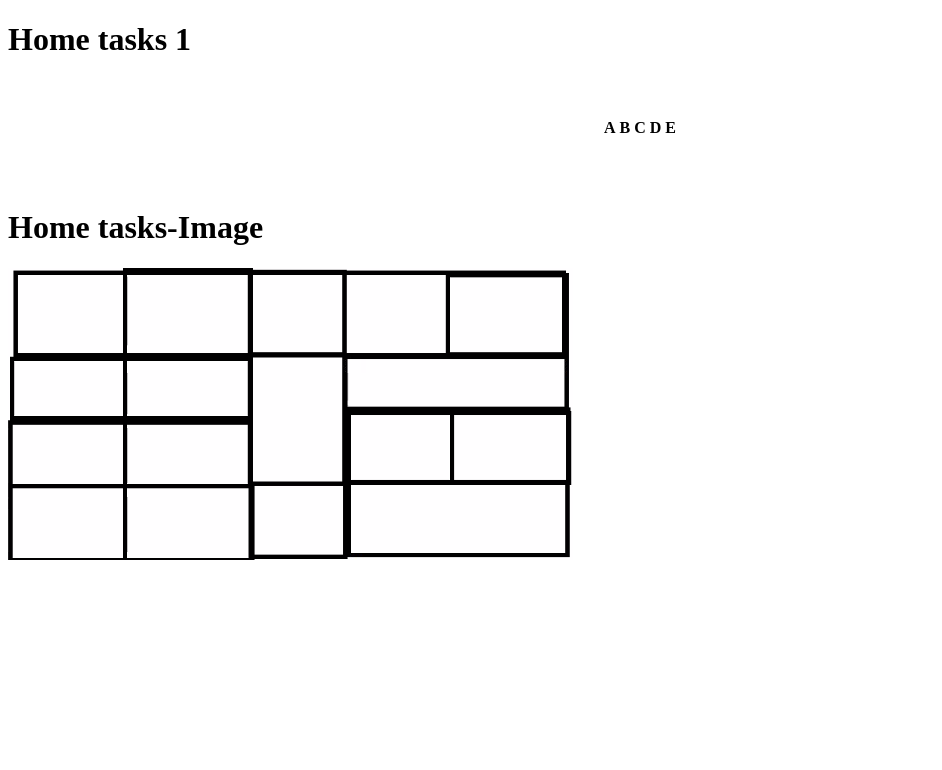
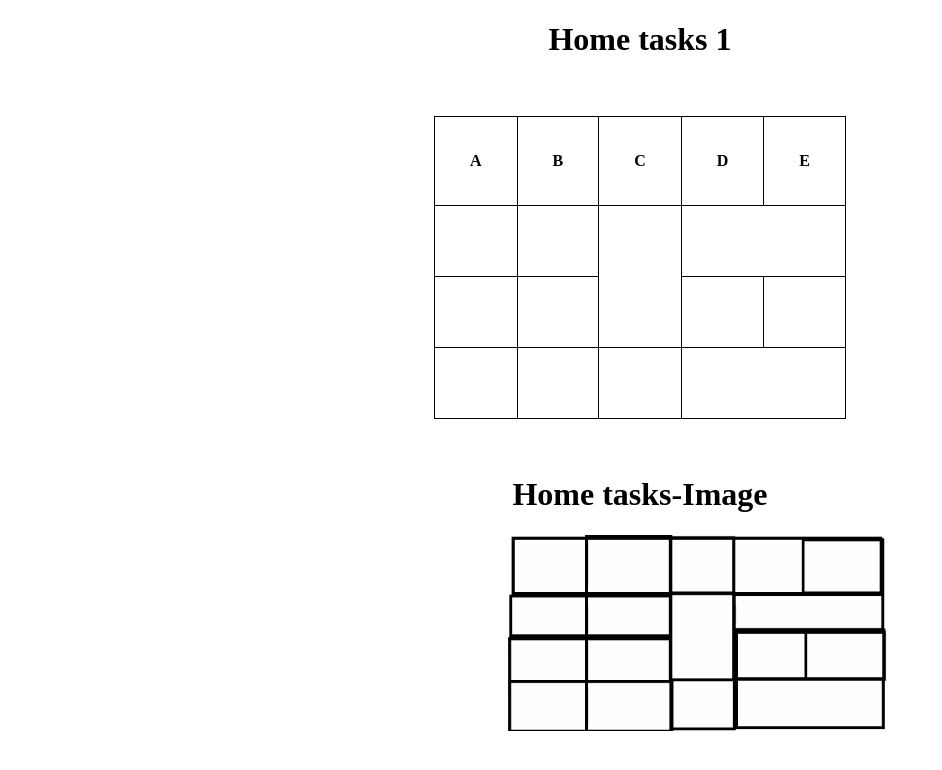
Before and after one commit to Kawser-SK/Home-tasks-1, a plain HTML site: page index.html in a window 1280 px wide. Shown: the whole page, without its empty margins (0-942 px from the left). Drawn offline with Linux system fonts and the light colour scheme.

Commit message:
Update index.html

```diff
--- a/index.html
+++ b/index.html
@@ -4,11 +4,21 @@
     <meta charset="UTF-8">
     <meta name="viewport" content="width=device-width, initial-scale=1.0">
     <title>Home tasks 1</title>
-    <link rel="stylesheet" href="style.css">
+    <style>
+        table, th, td {
+        border: 1px solid black;
+        border-collapse: collapse;
+        padding: 35px;
+        }
+        img{
+            margin-left: 500px;
+            width: 30%;
+        }
 
+    </style>
 </head>
 <body>
-    <h1 id="sk">Home tasks 1</h1>
+    <h1 align="center" >Home tasks 1</h1>
     <table align="center" id="tb-1">
         <tr>
            <th>A</th>
@@ -39,5 +49,5 @@
        <br>
     </table>
     <br><br>
-    <h1>Home tasks-Image</h1>
+    <h1 align="center">Home tasks-Image</h1>
    <img src="img1.png" alt="">
```
